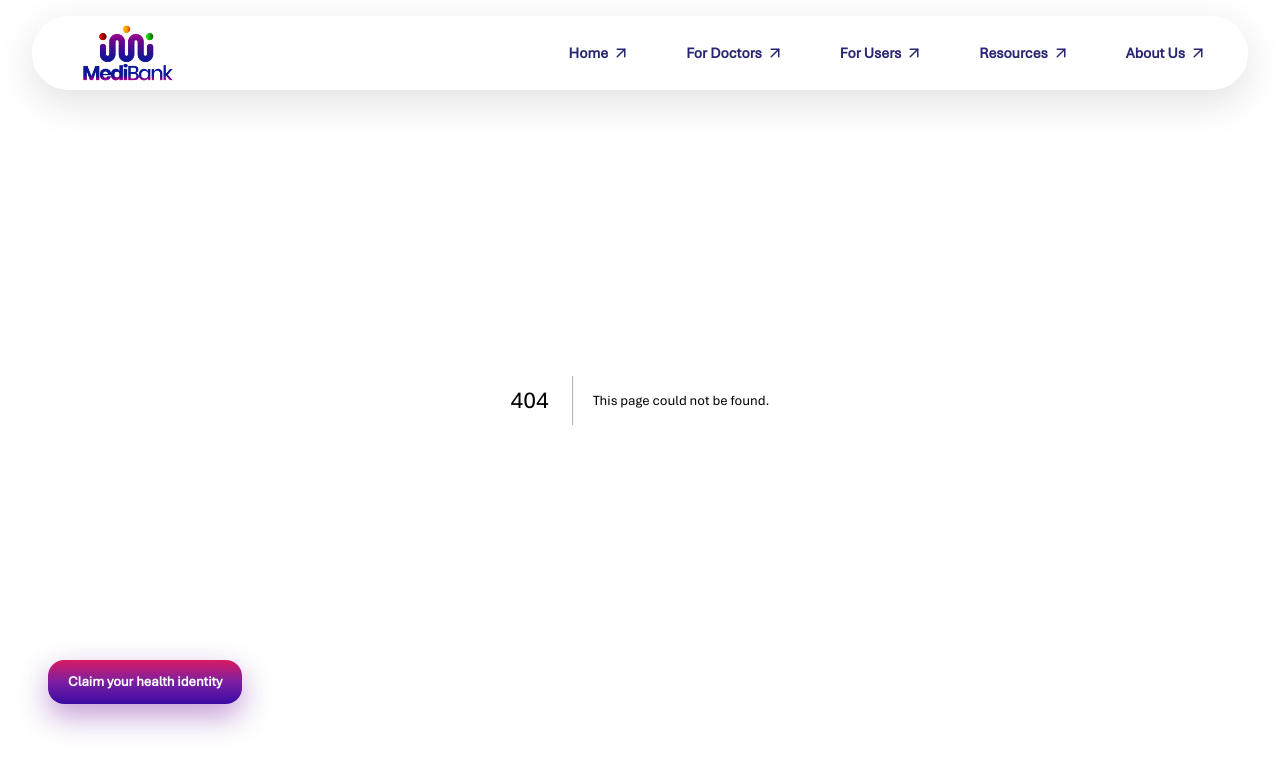
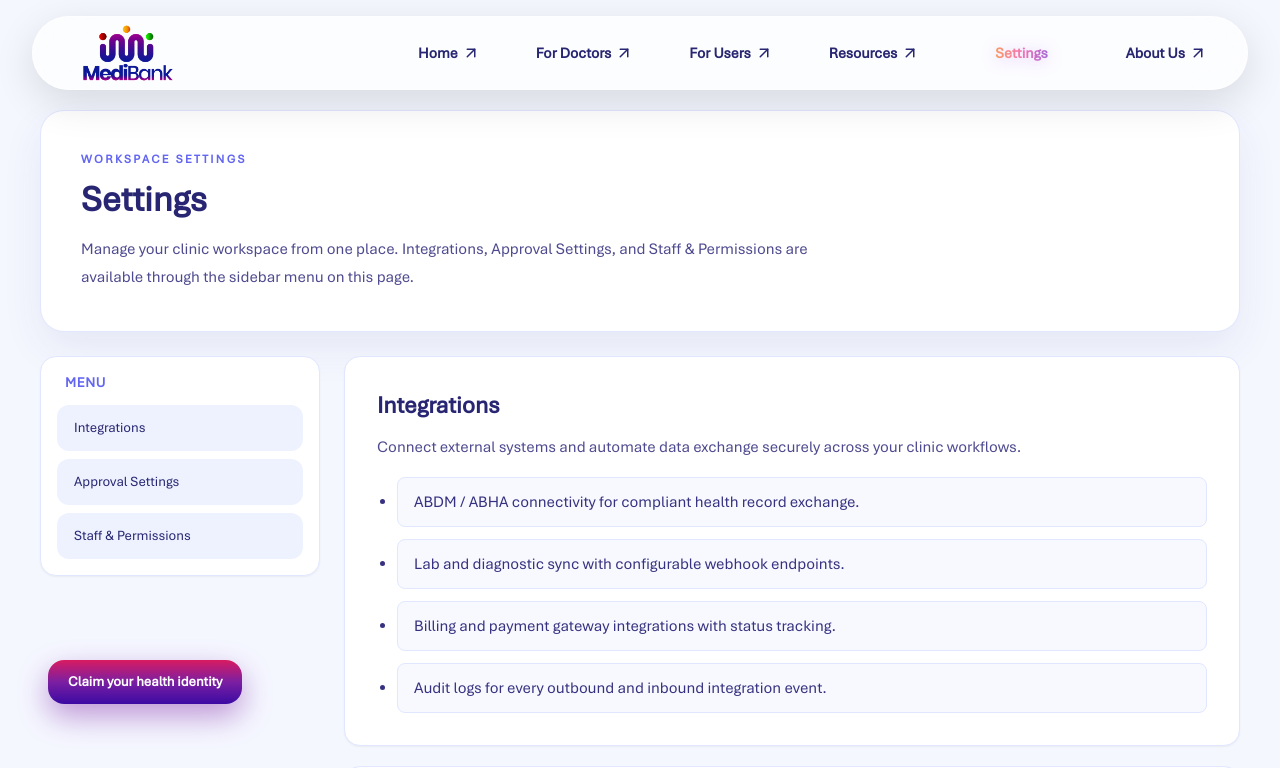
Before and after one commit to AmanDwivedi9335/clinic-portpolio, a Next.js app: page /settings in a window 1280 px wide. Before the commit this address had no page. Shown: the top 768 px of the page. Built offline with nearby package versions, Linux system fonts and the light colour scheme.

Commit message:
Add settings page with sidebar sections

```diff
--- /dev/null
+++ b/src/app/settings/page.js
@@ -0,0 +1,106 @@
+const sections = [
+  {
+    id: "integrations",
+    title: "Integrations",
+    description:
+      "Connect external systems and automate data exchange securely across your clinic workflows.",
+    items: [
+      "ABDM / ABHA connectivity for compliant health record exchange.",
+      "Lab and diagnostic sync with configurable webhook endpoints.",
+      "Billing and payment gateway integrations with status tracking.",
+      "Audit logs for every outbound and inbound integration event.",
+    ],
+  },
+  {
+    id: "approval-settings",
+    title: "Approval Settings",
+    description:
+      "Control what actions require review, who can approve requests, and how escalation should work.",
+    items: [
+      "Enable or disable approvals for record edits, exports, and deletions.",
+      "Define multi-step approval chains for sensitive workflows.",
+      "Set SLA timers, reminders, and automatic escalation rules.",
+      "Keep complete approval history for compliance and auditing.",
+    ],
+  },
+  {
+    id: "staff-permissions",
+    title: "Staff & Permissions",
+    description:
+      "Assign role-based access and make sure every team member sees only what they need.",
+    items: [
+      "Role templates for doctors, front-desk, billing, and support teams.",
+      "Fine-grained module permissions for patient data and operations.",
+      "Department-level restrictions with optional temporary access.",
+      "Session security policies such as timeout and re-authentication.",
+    ],
+  },
+];
+
+export default function SettingsPage() {
+  return (
+    <main className="pt-[96px] md:pt-[110px] pb-16 bg-[#f5f7ff] min-h-screen">
+      <div className="mx-auto w-[95%] max-w-[1200px]">
+        <div className="rounded-3xl border border-indigo-100 bg-white p-6 md:p-10 shadow-[0_16px_40px_rgba(40,38,114,0.08)]">
+          <p className="text-xs tracking-[0.2em] uppercase text-indigo-500 font-semibold">
+            Workspace Settings
+          </p>
+          <h1 className="mt-3 text-3xl md:text-4xl font-bold text-[#282672]">
+            Settings
+          </h1>
+          <p className="mt-4 max-w-3xl text-[#4e4a8f] leading-7">
+            Manage your clinic workspace from one place. Integrations, Approval
+            Settings, and Staff &amp; Permissions are available through the
+            sidebar menu on this page.
+          </p>
+        </div>
+
+        <div className="mt-6 grid gap-6 lg:grid-cols-[280px_1fr]">
+          <aside className="lg:sticky lg:top-[120px] h-fit rounded-2xl border border-indigo-100 bg-white p-4 shadow-sm">
+            <h2 className="px-2 pb-3 text-sm font-semibold uppercase tracking-wider text-indigo-500">
+              Menu
+            </h2>
+            <nav className="space-y-2">
+              {sections.map((section) => (
+                <a
+                  key={section.id}
+                  href={`#${section.id}`}
+                  className="block rounded-xl border border-transparent bg-indigo-50 px-4 py-3 text-sm font-medium text-[#282672] transition hover:border-indigo-200 hover:bg-indigo-100"
+                >
+                  {section.title}
+                </a>
+              ))}
+            </nav>
+          </aside>
+
+          <section className="space-y-5">
+            {sections.map((section) => (
+              <article
+                key={section.id}
+                id={section.id}
+                className="scroll-mt-[120px] rounded-2xl border border-indigo-100 bg-white p-6 md:p-8 shadow-sm"
+              >
+                <h3 className="text-2xl font-semibold text-[#282672]">
+                  {section.title}
+                </h3>
+                <p className="mt-3 text-[#4e4a8f] leading-7">
+                  {section.description}
+                </p>
+                <ul className="mt-4 space-y-3">
+                  {section.items.map((item) => (
+                    <li
+                      key={item}
+                      className="rounded-lg border border-indigo-100 bg-[#f8f9ff] px-4 py-3 text-[#373280]"
+                    >
+                      {item}
+                    </li>
+                  ))}
+                </ul>
+              </article>
+            ))}
+          </section>
+        </div>
+      </div>
+    </main>
+  );
+}
--- a/src/components/Genric/Header/Header.js
+++ b/src/components/Genric/Header/Header.js
@@ -14,6 +14,7 @@ export default function Header() {
     { url: "/", name: "Home" },
     { url: "/doctors/", name: "For Doctors" },
     { url: "/users/", name: "For Users" },
+    { url: "/settings", name: "Settings" },
     { url: "/partners/", name: "Partners" },
     { url: "/resources", name: "Resources" },
     { url: "/about", name: "About Us" },
@@ -178,6 +179,21 @@ const isActive = (url) => {
               </div>
             </div>
 
+            {/* Settings */}
+            <a
+              href="/settings"
+              className={`group flex items-center gap-1 transition-all ${
+                isActive("/settings") ? activeText : inactiveText
+              }`}
+            >
+              <ActivePrefixIcon isActiveLink={isActive("/settings")} />
+              Settings
+              <FiArrowUpRight
+                size={18}
+                className="transition-transform duration-200 group-hover:rotate-45"
+              />
+            </a>
+
             {/* About dropdown */}
             <div className="relative group">
               <a
```
